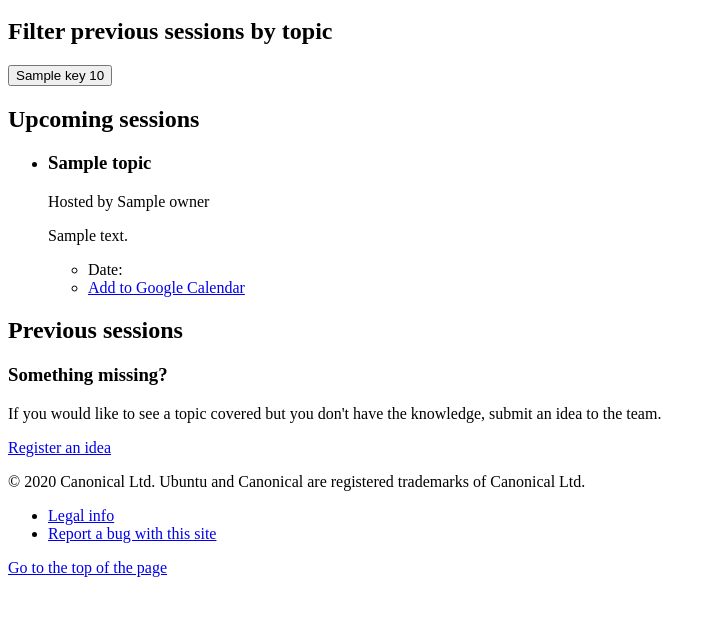
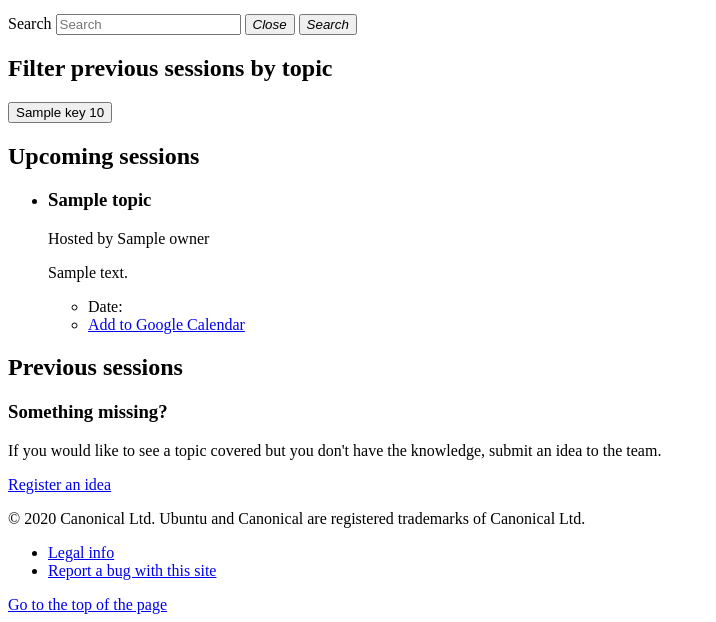
Before and after one commit to canonical/masterclasses.canonical.com, a Python web app: template templates/masterclasses.html in a window 1280 px wide. Shown: the part 451-1073 px from the top of the page, without its empty margins (0-716 px from the left). Before the commit the page ends 1028 px from the top, so only its background shows below. Run offline with Jinja, Linux system fonts and the light colour scheme; the template is opened without the code that fills it: most values are stand-ins (such as "Sample title", 1, 10 or a date in 2020).

Commit message:
Add searchbar and filter by title

```diff
--- a/templates/masterclasses.html
+++ b/templates/masterclasses.html
@@ -16,8 +16,17 @@
   </div>
 </section>
 
-<section class="p-strip u-no-padding--bottom is-bordered">
-
+<section class="p-strip is-shallow u-no-padding--bottom is-bordered">
+  <div class="row">
+    <form class="p-search-box">
+      <label class="u-off-screen" for="search">Search</label>
+      <input type="search" id="search-input" class="p-search-box__input" name="search" placeholder="Search" required=""
+        autocomplete="on">
+      <button id="reset-search" type="reset" class="p-search-box__reset"><i class="p-icon--close">Close</i></button>
+      <button id="submit-search" type="submit" class="p-search-box__button"><i
+          class="p-icon--search">Search</i></button>
+    </form>
+  </div>
   <div class="row">
     <div class="col-12">
       <h2 class="p-heading--5">Filter previous sessions by topic</h2>
@@ -27,7 +36,7 @@
         <span class="p-badge" aria-label="{{ value }} videos exist">{{ value }}</span>
       </button>
       {% endfor %}
-      <button class="p-chip--negative" id="reset-btn">
+      <button class="p-chip--negative" id="reset-tags">
         <span class="p-chip__value">Reset</span>
       </button>
     </div>
@@ -80,6 +89,7 @@
         </div>
       </div>
     </div>
+  </div>
 </section>
 
 <section class="p-strip--light is-shallow is-bordered">
@@ -98,7 +108,7 @@
   </div>
 </section>
 
-<script>
+<script defer>
   let images = document.querySelectorAll('.p-card__image');
   images.forEach(function (image) {
     image.onerror = function (e) {
@@ -106,16 +116,47 @@
     }
   });
 
-  let reset = document.getElementById("reset-btn");
-  reset.style.display = "none";
+  let resetTags = document.getElementById("reset-tags");
+  resetTags.style.display = "none";
 
+  const resetTagFilters = () => {
+    Array.from(document.getElementsByClassName("p-chip--positive")).forEach((el) => el.className = "p-chip");
+    resetTags.style.display = "none";
+  }
+
+  const resetSearch = document.getElementById('reset-search');
+  const searchInput = document.getElementById('search-input');
+  const cards = document.querySelectorAll('.p-card');
+  const submitButton = document.getElementById('submit-search');
+
+  searchInput.addEventListener('input', () => {
+    const searchText = searchInput.value.toLowerCase();
+    resetTagFilters();
+    cards.forEach((card) => {
+      const title = card.querySelector('.card-title')?.textContent.toLowerCase();
+      if (title?.includes(searchText)) {
+        card.style.display = 'block';
+      } else {
+        card.style.display = 'none';
+      }
+    });
+  });
+  resetSearch.addEventListener('click', () => {
+    cards.forEach((card) => {
+      card.style.display = 'block';
+    });
+  });
+  // Prevent form submission
+  submitButton.addEventListener('click', (e) => {
+    e.preventDefault();
+  })
   Array.from(document.getElementsByClassName("p-chip")).forEach((el) => el.addEventListener("click", function () {
+    searchInput.value = "";
     // change class of clicked element to p-chip--positive
-    Array.from(document.getElementsByClassName("p-chip--positive")).forEach((el) => el.className = "p-chip");
+    resetTagFilters();
     this.className = "p-chip--positive";
     // show sessions with this tag
-    let tag = this.getElementsByTagName("span")[0].innerHTML;
-    let cards = document.getElementsByClassName("p-card");
+    const tag = this.getElementsByTagName("span")[0].innerHTML;
     Array.from(cards).forEach((card) => {
       if (card.dataset.tags.includes(tag)) {
         card.style.display = "block";
@@ -125,14 +166,14 @@
     });
 
     // Create a reset button, when p-chip is clicked
-    reset.style.display = "block";
-    reset.addEventListener("click", function () {
+    resetTags.style.display = "block";
+    resetTags.addEventListener("click", function () {
       // change class of clicked element to p-chip
-      Array.from(document.getElementsByClassName("p-chip--positive")).forEach((el) => el.className = "p-chip");
+      resetTagFilters();
       Array.from(cards).forEach((card) => {
         card.style.display = "block";
       });
-      reset.style.display = "none";
+      resetTags.style.display = "none";
     });
   }));
 
--- a/templates/shared/_card--masterclass.html
+++ b/templates/shared/_card--masterclass.html
@@ -8,7 +8,7 @@
     {% endif %}
   </a>
   <div class="p-card__inner">
-    <h3 class="p-heading--5 u-no-margin--bottom"><a href="{{ session.Recording }}">{{ session.Topic }}</a>
+    <h3 class="p-heading--5 u-no-margin--bottom card-title"><a href="{{ session.Recording }}">{{ session.Topic }}</a>
     </h3>
     <p>{{ session.Description }}</p>
     <p class="u-text--muted u-no-margin--bottom">{{ session.Tags }}</p>
@@ -20,7 +20,7 @@
   </div>
   {% else %}
   <div class="p-card__inner">
-    <h3 class="p-heading--5 u-no-margin--bottom">{{ session.Topic }}</h3>
+    <h3 class="p-heading--5 u-no-margin--bottom card-title">{{ session.Topic }}</h3>
     <p>{{ session.Description }}</p>
     <p>Sorry we forgot to record this session.</p>
   </div>
```
